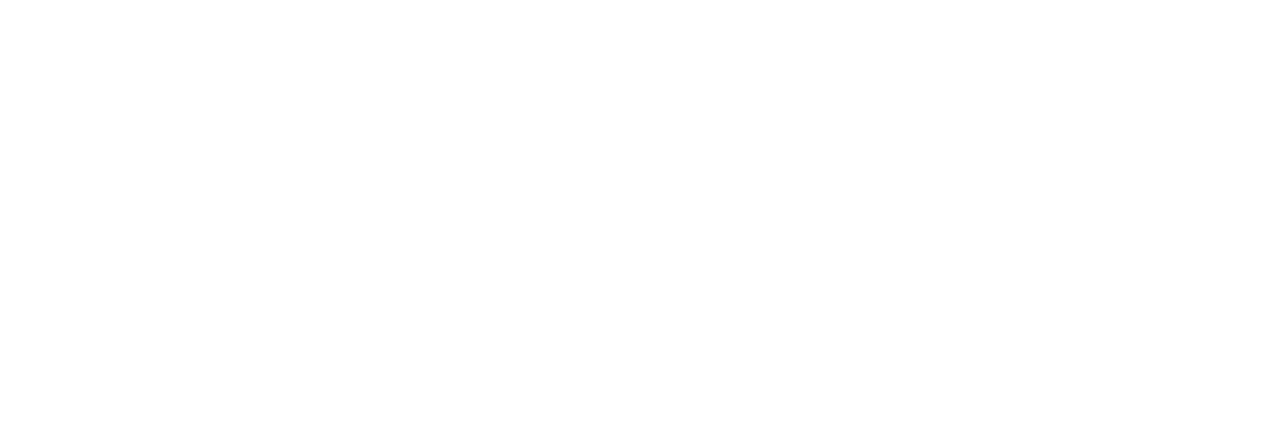
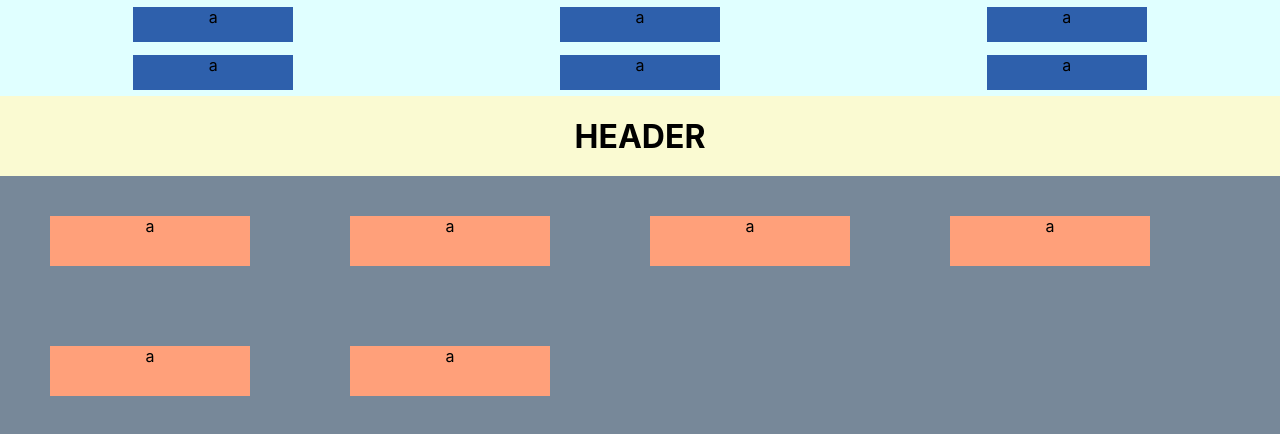
Before and after one commit to prgmnn92/workout-tracker-app, a React (Create React App) app: page / in a window 1280 px wide. Shown: the top 434 px of the page. Built offline with nearby package versions, Linux system fonts and the light colour scheme.

Commit message:
added dashboard

```diff
--- a/public/index.html
+++ b/public/index.html
@@ -28,7 +28,7 @@
   </head>
   <body>
     <noscript>You need to enable JavaScript to run this app.</noscript>
-    <div id="root"></div>
+    <div style="width: 100%; height: 100%;" id="root"></div>
     <!--
       This HTML file is a template.
       If you open it directly in the browser, you will see an empty page.
--- a/src/App.css
+++ b/src/App.css
@@ -1,5 +1,7 @@
 .App {
   text-align: center;
+  width: 100%;
+		height: 100%;
 }
 
 .App-logo {
--- a/src/App.js
+++ b/src/App.js
@@ -4,6 +4,7 @@
 import SetsOverview from "./pages/sets-overview/sets-overview.component";
 import ExerciseOverview from "./pages/exercise-overview/exercise-overview.component";
 import TrainingdayOverview from "./pages/trainingday-overview/trainingday-overview.component";
+import WorkoutDashboard from "./pages/workout-dashboard/workout-dashboard.component";
 import NotFound from "./pages/not-found/not-found.component";
 
 import "./App.css";
@@ -12,6 +13,7 @@
   return (
     <div className="App">
       <Switch>
+        <Route exact path="/" component={WorkoutDashboard} />
         <Route path="/days" component={TrainingdayOverview} />
         <Route exact path="/overview/:date" component={ExerciseOverview} />
         <Route path="/overview/:date/:name" component={SetsOverview} />
--- a/src/firebase/firebase.utils.js
+++ b/src/firebase/firebase.utils.js
@@ -48,56 +48,14 @@
     });
 };
 
-export const getExerciseCollection = async () => {
-  const docRef = firestore.collection("exerciseCollection");
-
-  const exerciseCollection = await docRef
-    .get()
-    .then(snapshot => {
-      if (snapshot.empty) {
-        console.log("No matching documents.");
-        return;
-      }
-
-      return snapshot.map(doc => doc.data);
-    })
-    .catch(err => {
-      console.log("error getting documents", err);
-    });
-
-  console.log(exerciseCollection);
-  return exerciseCollection; // TODO: noch nicht fertig
-};
-
-export const getExerciseCollectionToday = async date => {
-  // const date = new Date().toISOString().split("T")[0];
-  const docRef = firestore.collection("exerciseCollection").doc(date);
-
-  let snapshotData = null;
-
-  await docRef
-    .get()
-    .then(snapshot => (snapshotData = snapshot.data()))
-    .catch(err => {
-      console.log("error getting documents", err);
-    });
-
-  return snapshotData; //TODO: gibt nicht das object zurück
-  //console.log(docRef.get());
-};
-
 export const removeExerciseFromDatabase = async ({ date, name }) => {
   const docRef = firestore.collection("exerciseCollection").doc(date);
 
-  // Remove the 'capital' field from the document
   await docRef
     .update({
       [name]: firebase.firestore.FieldValue.delete()
     })
     .catch(err => console.log("error removing exercise", err));
-  //TODO: die exercises müssen zu redux hinzugefügt werden und nicht im locale state -> overview-page
-  //console.log(date, name);
-  // const docRef = firestore.collection("exerciseCollection").doc(date);
 };
 
 export const convertExercisesSnapshotToMap = exercises => {
@@ -114,8 +72,6 @@
 };
 
 export const convertTrainingdaySnapshotToMap = trainingdays => {
-  //console.log(trainingdays);
-
   return trainingdays.docs.map(doc => doc.id);
 };
 
--- a/src/index.css
+++ b/src/index.css
@@ -5,6 +5,8 @@
     sans-serif;
   -webkit-font-smoothing: antialiased;
   -moz-osx-font-smoothing: grayscale;
+  width: 100%;
+		height: 100%;
 }
 html {
   width: 100%;
--- a/src/pages/trainingday-overview/trainingday-overview.component.js
+++ b/src/pages/trainingday-overview/trainingday-overview.component.js
@@ -17,9 +17,29 @@
 
   render() {
     const { trainingdays, history } = this.props;
+    const date = new Date().toISOString().split("T")[0];
     return (
-      <div className="trainingday-overview" >
-        {trainingdays !== null ? trainingdays.map(day => <div onClick={() => history.push( "/overview/" + day)} className="card"><span className="title">{day}</span></div>) : null}
+      <div className="trainingday-overview">
+        <div className="tracked-days">
+          {trainingdays !== null
+            ? trainingdays.map(day => (
+                <div
+                  onClick={() => history.push("/overview/" + day)}
+                  className="card"
+                >
+                  <span className="title">{day}</span>
+                </div>
+              ))
+            : null}
+        </div>
+        <div className="start-track">
+          <span
+            className="start-button"
+            onClick={() => history.push("/overview/" + date)}
+          >
+            Start Track
+          </span>
+        </div>
       </div>
     );
   }
--- a/src/pages/trainingday-overview/trainingday-overview.styles.scss
+++ b/src/pages/trainingday-overview/trainingday-overview.styles.scss
@@ -1,8 +1,40 @@
 .trainingday-overview {
-	display: flex;
-	justify-content: flex-start;
+
 	padding: 40px;
 	box-sizing: border-box;
+	width: 100%;
+	height: 100%;
+
+	.start-track {
+		display: flex;
+		justify-content: center;
+		position: fixed;
+
+
+
+		left: 0;
+		bottom: 0;
+		width: 100%;
+		.start-button {
+			width: 100px;
+			height: 50px;
+			background: rgb(46, 96, 172);
+			color: whitesmoke;
+			font-weight: bold;
+			display: flex;
+			justify-content: center;
+			align-items: center;
+			margin-bottom: 20px;
+			cursor: pointer;
+			border-radius: 7%;
+		}
+	}
+
+	.tracked-days {
+		width: 100%;
+		height: 100%;
+		display: flex;
+
 
 		.card {
 			margin: 15px;
@@ -22,3 +54,5 @@
 			background-color: rgb(46, 96, 172);
 		}
 	}
+
+}
--- /dev/null
+++ b/src/pages/workout-dashboard/workout-dashboard.component.jsx
@@ -0,0 +1,39 @@
+import React from "react";
+
+import "./workout-dashboard.styles.scss";
+
+class WorkoutDashboard extends React.Component {
+  render() {
+    return (
+      <div className="workout-dashboard">
+        <div className="control-bar">
+          <div className="row">
+            <div className="dummy-control-bar">a</div>
+            <div className="dummy-control-bar">a</div>
+            <div className="dummy-control-bar">a</div>
+          </div>
+          <div className="row">
+            <div className="dummy-control-bar">a</div>
+            <div className="dummy-control-bar">a</div>
+            <div className="dummy-control-bar">a</div>
+          </div>
+        </div>
+        <div className="header">
+          <h1>HEADER</h1>
+        </div>
+        <div className="exercises">
+          <div className="wrapper-exercises">
+            <div className="dummy-exercises">a</div>
+            <div className="dummy-exercises">a</div>
+            <div className="dummy-exercises">a</div>
+            <div className="dummy-exercises">a</div>
+            <div className="dummy-exercises">a</div>
+            <div className="dummy-exercises">a</div>
+          </div>
+        </div>
+      </div>
+    );
+  }
+}
+
+export default WorkoutDashboard;
--- /dev/null
+++ b/src/pages/workout-dashboard/workout-dashboard.styles.scss
@@ -0,0 +1,56 @@
+.workout-dashboard {
+    width: 100%;
+    height: 100vh;
+
+    .control-bar {
+        width: inherit;
+        height: 12%;
+        background: lightcyan;
+        display: flex;
+        flex-flow: column;
+        .row {
+            display: flex;
+            flex-flow: row;
+            width: 100%;
+            justify-content: space-around;
+            align-items: center;
+            height: 50%;
+        }
+
+        .dummy-control-bar {
+            width: 160px;
+            height: 35px;
+            background: rgb(46, 96, 172);
+        }
+    }
+
+    .header {
+        width: inherit;
+        height: 10%;
+        background: lightgoldenrodyellow;
+        display: flex;
+        justify-content: center;
+        align-items: center;
+        h1 {
+            margin: 0;
+        }
+    }
+
+    .exercises {
+        width: inherit;
+        height: 78%;
+        background: lightslategray;
+        .wrapper-exercises {
+            display: flex;
+            flex-flow: row wrap;
+        }
+
+
+        .dummy-exercises {
+            width: 200px;
+            height: 50px;
+            margin: 40px 50px;
+            background: lightsalmon;
+        }
+    }
+}
```
Lines whose indentation alone changed are shown as unchanged.
